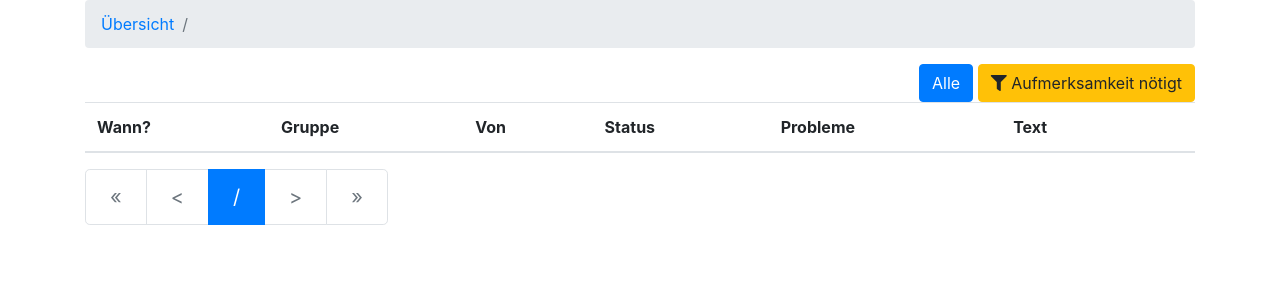
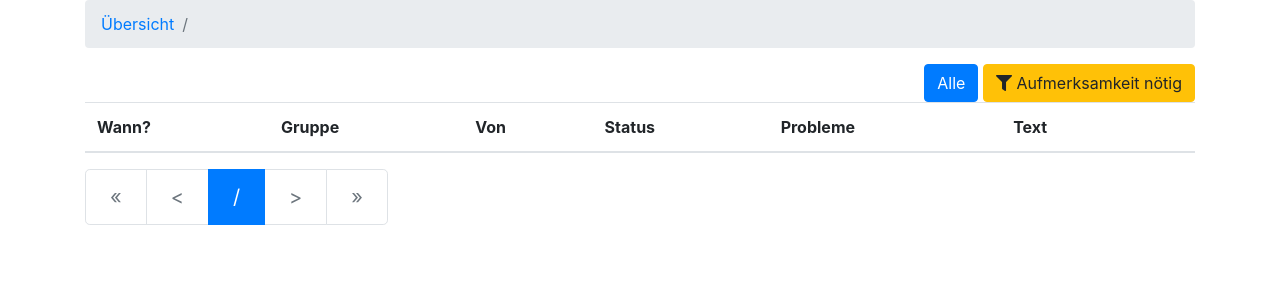
Before and after one commit to Jonas-July/bp-tool, a Django app: template bp/templates/bp/log_overview.html in a window 1280 px wide. Shown: the part 71-371 px from the top of the page. Run offline with Django 3.2, Linux system fonts and the light colour scheme; the template is opened without the code that fills it, so the values that code supplies are empty; some libraries are stand-ins or nearby versions.

Commit message:
Fix typo

```diff
--- a/bp/templates/bp/log_overview.html
+++ b/bp/templates/bp/log_overview.html
@@ -11,7 +11,7 @@
 {% block content %}
     <div class="float-right">
         <a class="btn btn-primary" href="{% url "bp:log_list" %}">Alle</a>
-        <a class="btn btn-warning" href="{% url "bp:log_list_attention" %}">{% fa5_icon "filter" "fas" %} Aufmerksamkeit nötigt</a>
+        <a class="btn btn-warning" href="{% url "bp:log_list_attention" %}">{% fa5_icon "filter" "fas" %} Aufmerksamkeit nötig</a>
     </div>
     <h1>{{ page_title }}</h1>
 
```
